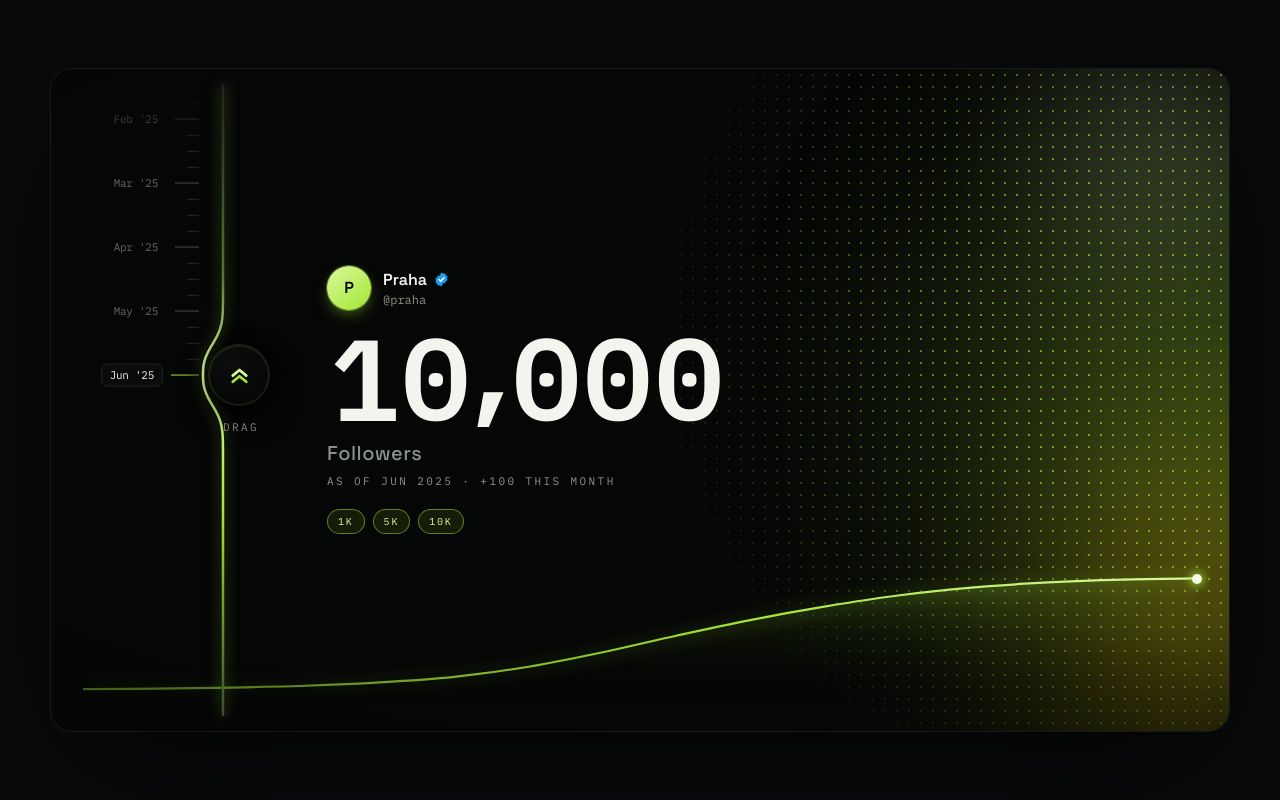
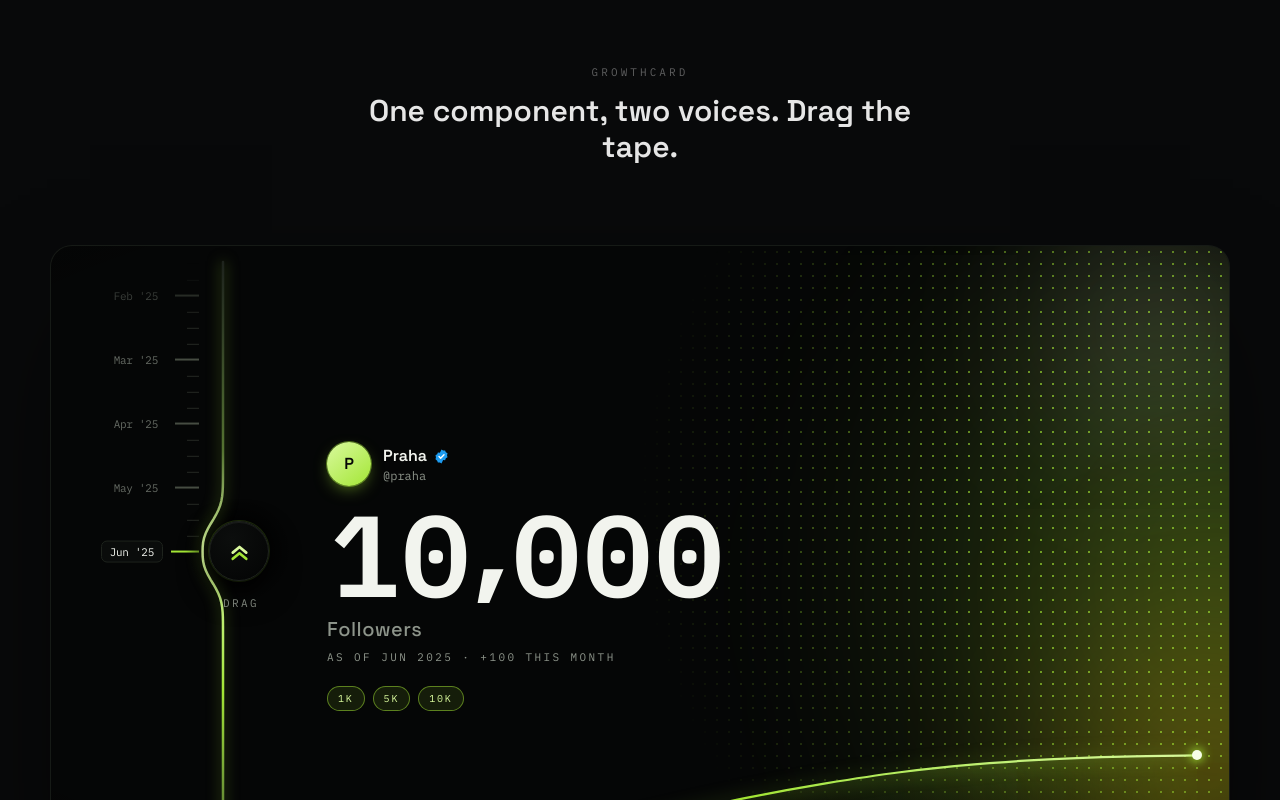
Before and after one commit to SparrowisHIM/measuring-component-, a Next.js app: page / in a window 1280 px wide. Shown: the top 800 px of the page. Built offline with nearby package versions, Linux system fonts and the light colour scheme.

Commit message:
feat: showcase two themed cards on the demo page

```diff
--- a/src/app/layout.tsx
+++ b/src/app/layout.tsx
@@ -17,7 +17,7 @@ const plexMono = IBM_Plex_Mono({
 export const metadata: Metadata = {
   title: "GrowthCard — an interactive growth widget",
   description:
-    "A reusable, data-driven growth card. It counts up when it scrolls into view, then hover or drag the timeline to inspect any month.",
+    "A reusable, themeable growth card. The month tape streams past a fixed reading head as it counts up — then drag the tape to inspect any month.",
 };
 
 export default function RootLayout({
--- a/src/app/page.tsx
+++ b/src/app/page.tsx
@@ -1,9 +1,20 @@
 import { GrowthCard } from "@/components/growth/GrowthCard";
+import { stars } from "@/lib/metric";
 
 export default function Home() {
   return (
-    <main className="relative flex min-h-dvh items-center justify-center overflow-hidden bg-void p-4 sm:p-8">
+    <main className="relative flex min-h-dvh flex-col items-center justify-center gap-14 overflow-x-hidden px-4 py-16 sm:gap-20 sm:px-8">
+      <header className="flex flex-col items-center gap-3 text-center">
+        <span className="font-mono text-[11px] uppercase tracking-[0.28em] text-white/35">
+          GrowthCard
+        </span>
+        <h1 className="max-w-xl font-display text-2xl font-semibold text-white/90 sm:text-3xl">
+          One component, two voices. Drag the tape.
+        </h1>
+      </header>
+
       <GrowthCard />
+      <GrowthCard data={stars} theme="brass" />
     </main>
   );
 }
```
